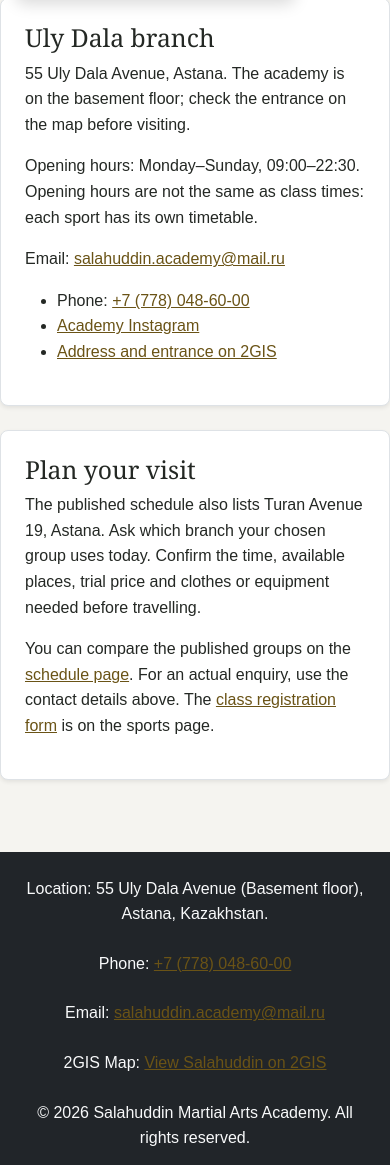
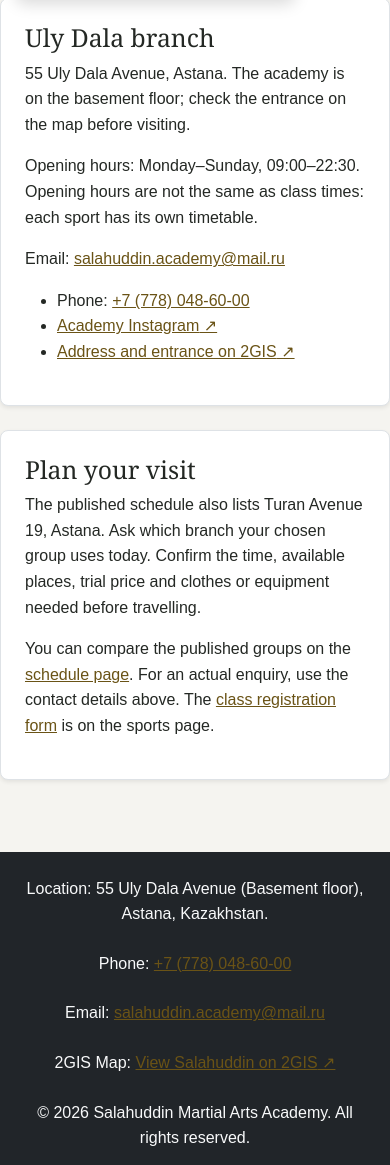
Before and after one commit to kalybajnursejt49-coder/Salahuddin_project, a plain HTML site: page contact.html in a window 390 px wide. Shown: the part 832-1997 px from the top of the page. Drawn offline with nearby package versions, Linux system fonts and the light colour scheme.

Commit message:
Improve mobile language controls and external links

```diff
--- a/contact.html
+++ b/contact.html
@@ -50,8 +50,8 @@
             <ul class="contact-links">
                 <li>Phone:
                     <a href="tel:+77780486000">+7 (778) 048-60-00</a></li>
-                <li><a href="https://instagram.com/salahuddin.academy" target="_blank" rel="noopener noreferrer">Academy Instagram<span class="visually-hidden"> (Opens in a new tab)</span></a></li>
-                <li><a href="https://2gis.kz/astana/firm/70000001078856416" target="_blank" rel="noopener noreferrer">Address and entrance on 2GIS<span class="visually-hidden"> (Opens in a new tab)</span></a></li>
+                <li><a href="https://instagram.com/salahuddin.academy" target="_blank" rel="noopener noreferrer">Academy Instagram<span aria-hidden="true"> ↗</span><span class="visually-hidden"> (Opens in a new tab)</span></a></li>
+                <li><a href="https://2gis.kz/astana/firm/70000001078856416" target="_blank" rel="noopener noreferrer">Address and entrance on 2GIS<span aria-hidden="true"> ↗</span><span class="visually-hidden"> (Opens in a new tab)</span></a></li>
             </ul>
         </section>
         <section class="content-panel col-12 col-md-6 bg-white border rounded-3 shadow-sm p-4">
@@ -72,7 +72,7 @@
         <p>Location: 55 Uly Dala Avenue (Basement floor), Astana, Kazakhstan.</p>
         <p>Phone: <a href="tel:+77780486000">+7 (778) 048-60-00</a></p>
         <p>Email: <a href="mailto:salahuddin.academy@mail.ru">salahuddin.academy@mail.ru</a></p>
-        <p>2GIS Map: <a href="https://2gis.kz/astana/firm/70000001078856416" target="_blank" rel="noopener noreferrer">View Salahuddin on 2GIS<span class="visually-hidden"> (Opens in a new tab)</span></a></p>
+        <p>2GIS Map: <a href="https://2gis.kz/astana/firm/70000001078856416" target="_blank" rel="noopener noreferrer">View Salahuddin on 2GIS<span aria-hidden="true"> ↗</span><span class="visually-hidden"> (Opens in a new tab)</span></a></p>
         <p>&copy; 2026 Salahuddin Martial Arts Academy. All rights reserved.</p>
         </div>
     </footer>
--- a/css/style.css
+++ b/css/style.css
@@ -27,7 +27,7 @@ legend { float: none; width: auto; padding: 0 .25rem; }
 #language-switcher .btn { min-width: 44px; }
 .text-muted, .text-secondary, figcaption { color: #49534c !important; }
 a { color: #6a5316; }
-@media (max-width: 575.98px) { .back-to-top { bottom: 5rem; } #language-switcher { max-width: calc(100vw - 2rem); } }
+@media (max-width: 575.98px) { .back-to-top { bottom: 7rem; } #language-switcher { max-width: calc(100vw - 2rem); } body { padding-bottom: 7rem !important; } }
 
 .poster-thumb { width: 180px; max-width: 100%; height: auto; }
 .poster img { width: 270px; max-width: 100%; height: auto; }
--- a/js/language.js
+++ b/js/language.js
@@ -317,7 +317,7 @@ Before choosing a class, ask which group has spaces and whether beginners can jo
   const originals = new WeakMap();
   const attributes = new WeakMap();
   const bar=document.createElement('div');
-  bar.id='language-switcher';bar.className='p-2 bg-white border rounded-3 shadow d-flex gap-1';
+  bar.id='language-switcher';bar.className='p-2 bg-white border rounded-3 shadow d-flex flex-wrap gap-1';
   bar.style.zIndex='1050';bar.setAttribute('role','group');bar.setAttribute('aria-label','Language / Язык / Тіл');
   for(const [code,label] of [['en','English'],['ru','Русский'],['kk','Қазақша']]) {
     const button=document.createElement('button');button.type='button';button.className='btn btn-outline-dark';button.textContent=label;button.lang=code;
```
Also changed, not shown: coaches.html (+1 -1 lines), index.html (+2 -2 lines), pricing.html (+1 -1 lines), schedule.html (+1 -1 lines), services.html (+1 -1 lines).
